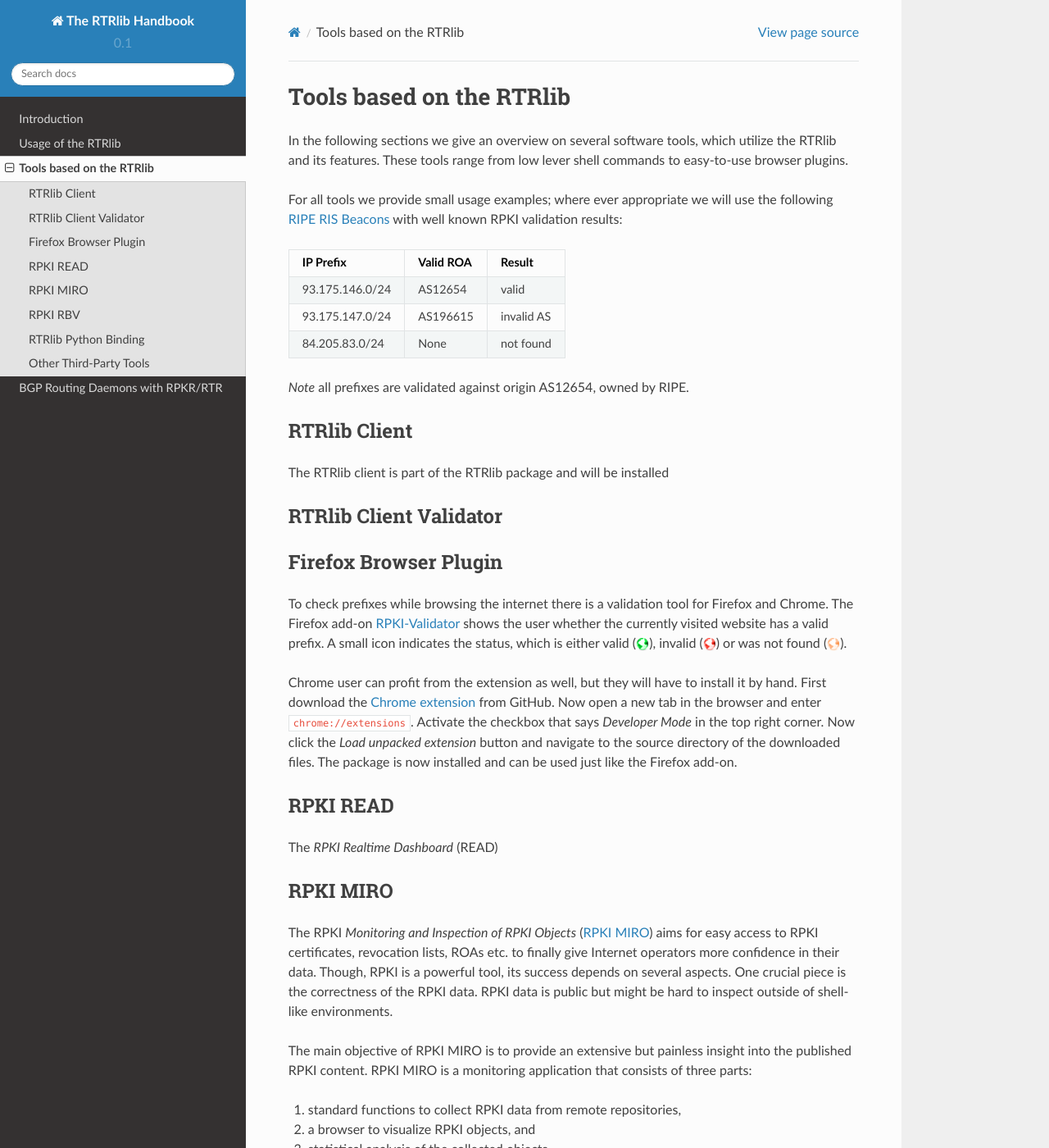
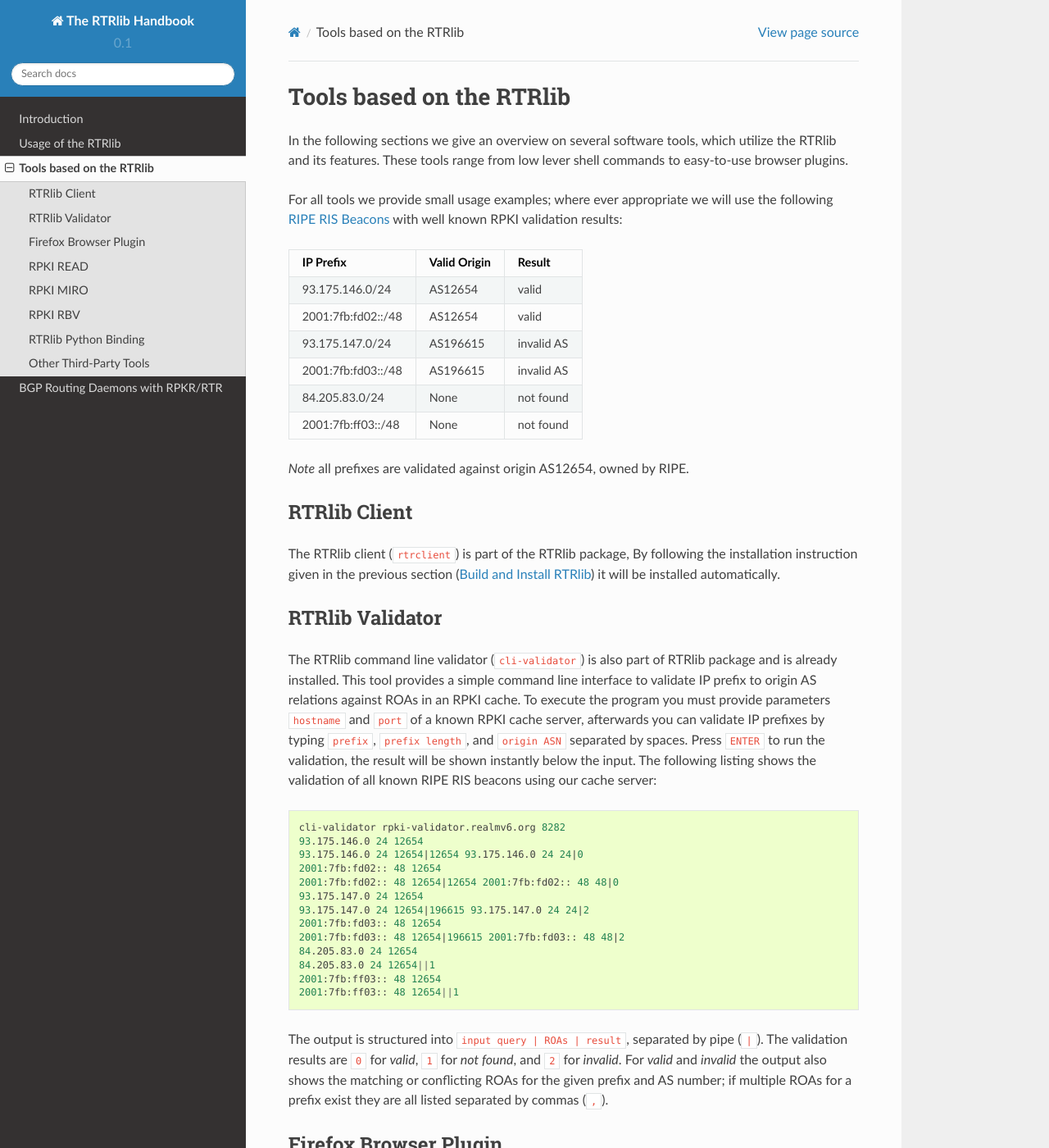
Before and after one commit to rtrlib/handbook, a Sphinx documentation site: the page built from source/tools.rst, in a window 1280 px wide and 1400 px high. Shown: the whole window at 82% size. Built offline with Sphinx 7.4.7 and the Read the Docs theme 2.0.0, drawn with Linux system fonts in a browser that asks for light colours; some of the changed text lies outside the part shown.

Commit message:
tools: add ipv6 beacon+

```diff
--- a/source/tools.rst
+++ b/source/tools.rst
@@ -10,23 +12,63 @@
 For all tools we provide small usage examples; where ever appropriate we will
 use the following `RIPE RIS Beacons`_ with well known RPKI validation results:
 
-=============== ========= ==========
-IP Prefix       Valid ROA Result
-=============== ========= ==========
-93.175.146.0/24 AS12654   valid
-93.175.147.0/24 AS196615  invalid AS
-84.205.83.0/24  None      not found
-=============== ========= ==========
+================== ============ ==========
+IP Prefix          Valid Origin Result
+================== ============ ==========
+93.175.146.0/24    AS12654      valid
+2001:7fb:fd02::/48 AS12654      valid
+93.175.147.0/24    AS196615     invalid AS
+2001:7fb:fd03::/48 AS196615     invalid AS
+84.205.83.0/24     None         not found
+2001:7fb:ff03::/48 None         not found
+================== ============ ==========
 
 *Note* all prefixes are validated against origin AS12654, owned by RIPE.
 
 RTRlib Client
 -------------
 
-The RTRlib client is part of the RTRlib package and will be installed
+The RTRlib client (``rtrclient``) is part of the RTRlib package,
+By following the installation instruction given in the previous section
+(:ref:`install`) it will be installed automatically.
 
-RTRlib Client Validator
+RTRlib Validator
 -----------------------
+
+The RTRlib command line validator (``cli-validator``) is also part of RTRlib
+package and is already installed.
+This tool provides a simple command line interface to validate IP prefix to
+origin AS relations against ROAs in an RPKI cache.
+To execute the program you must provide parameters ``hostname`` and ``port`` of
+a known RPKI cache server, afterwards you can validate  IP prefixes by typing
+``prefix``, ``prefix length``, and ``origin ASN`` separated by spaces. Press
+``ENTER`` to run the validation, the result will be shown instantly below the
+input.
+The following listing shows the validation of all known RIPE RIS beacons using
+our cache server:
+
+.. code-block:: Bash
+
+    cli-validator rpki-validator.realmv6.org 8282
+    93.175.146.0 24 12654
+    93.175.146.0 24 12654|12654 93.175.146.0 24 24|0
+    2001:7fb:fd02:: 48 12654
+    2001:7fb:fd02:: 48 12654|12654 2001:7fb:fd02:: 48 48|0
+    93.175.147.0 24 12654
+    93.175.147.0 24 12654|196615 93.175.147.0 24 24|2
+    2001:7fb:fd03:: 48 12654
+    2001:7fb:fd03:: 48 12654|196615 2001:7fb:fd03:: 48 48|2
+    84.205.83.0 24 12654
+    84.205.83.0 24 12654||1
+    2001:7fb:ff03:: 48 12654
+    2001:7fb:ff03:: 48 12654||1
+
+The output is structured into ``input query | ROAs | result``, separated by pipe (``|``).
+The validation results are ``0`` for *valid*, ``1`` for *not found*,
+and ``2`` for *invalid*.
+For *valid* and *invalid* the output also shows the matching or conflicting ROAs
+for the given prefix and AS number; if multiple ROAs for a prefix exist they
+are all listed separated by commas (``,``).
 
 Firefox Browser Plugin
 ----------------------
@@ -76,13 +118,20 @@
 
 .. image:: ../images/rpki_miro.png
 
+Using RPKI MIRO you can lookup any IP prefix and its associated ROA, e.g. the
+RIPE RIS beacon ``93.175.147.0/24``.
+Open a browser and goto URL http://rpki-browser.realmv6.org, in the menu switch
+from ``AFRINIC`` to ``RIPE`` and set a filter for the prefix ``93.175.147.0/24``
+with attribute ``resource``.
+Expand the ROA tree view on the left side to get the corresponding ROA for the
+beacon prefix, the resulting web view should look like the screen shot above.
+
 RPKI RBV
 --------
 
-
 The RPKI *RESTful BGP Validator* (RBV) is web application that provides a RESTful
-API to validate the BGP origin AS of a given IP prefix. The validation service
-can be accessed via `web page <http://rpki-validator.realmv6.org/html/validate.html>`_.
+API to validate the BGP origin AS of a given IP prefix.
+The validation service can be accessed via `web page <http://rpki-validator.realmv6.org/html/validate.html>`_.
 or directly using the RESTful API.
 
 .. image:: ../images/rpki_rbv.png
--- a/source/usage.rst
+++ b/source/usage.rst
@@ -1,5 +1,9 @@
+.. _usage:
+
 Usage of the RTRlib
 ===================
+
+.. _install:
 
 Build and Install RTRlib
 ------------------------
```
Also changed, not shown: other parts of source/tools.rst (+2 -0 lines).
